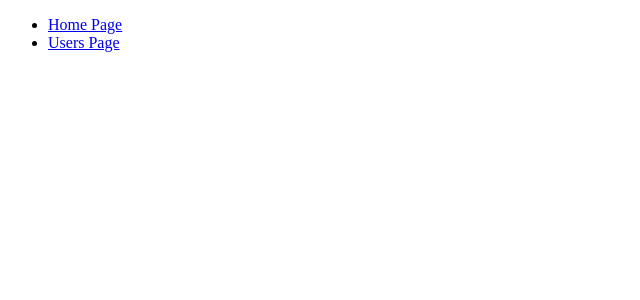
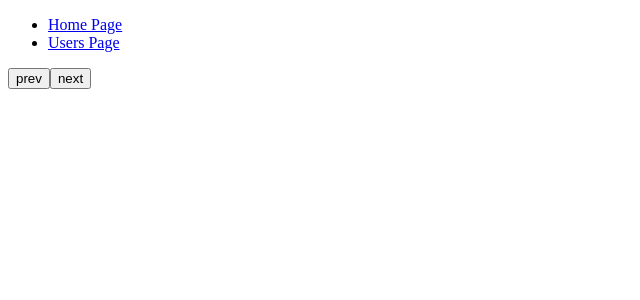
Before and after one commit to Kazarius40/react-learning, a React (Vite) app: page /users in a window 1280 px wide. Shown: the top 300 px of the page, without its empty margins (0-640 px from the left). Built offline with nearby package versions, Linux system fonts and the light colour scheme; no server answers.

Commit message:
Розпочав повторне тренування в написанні hw4

```diff
--- /dev/null
+++ b/src/layouts/PaginationComponent.tsx
@@ -0,0 +1,17 @@
+import {useSearchParams} from "react-router-dom";
+
+export const PaginationComponent = () => {
+    const [searchParams, setSearchParams] = useSearchParams({page: '1'});
+    const page = Number(searchParams.get('page')) || 1;
+
+    return (
+        <>
+            <button onClick={() => {
+                let currentPage = page;
+                setSearchParams((--currentPage).toString());
+            }}>prev
+            </button>
+            <button>next</button>
+        </>
+    );
+};
--- a/src/pages/UsersPage.tsx
+++ b/src/pages/UsersPage.tsx
@@ -1,11 +1,11 @@
-import {Outlet} from "react-router-dom";
 import {UsersComponent} from "../components/users/UsersComponent.tsx";
+import {PaginationComponent} from "../layouts/PaginationComponent.tsx";
 
 export const UsersPage = () => {
     return (
         <div>
+            <PaginationComponent/>
             <UsersComponent/>
-            <Outlet/>
         </div>
     );
 };
```
